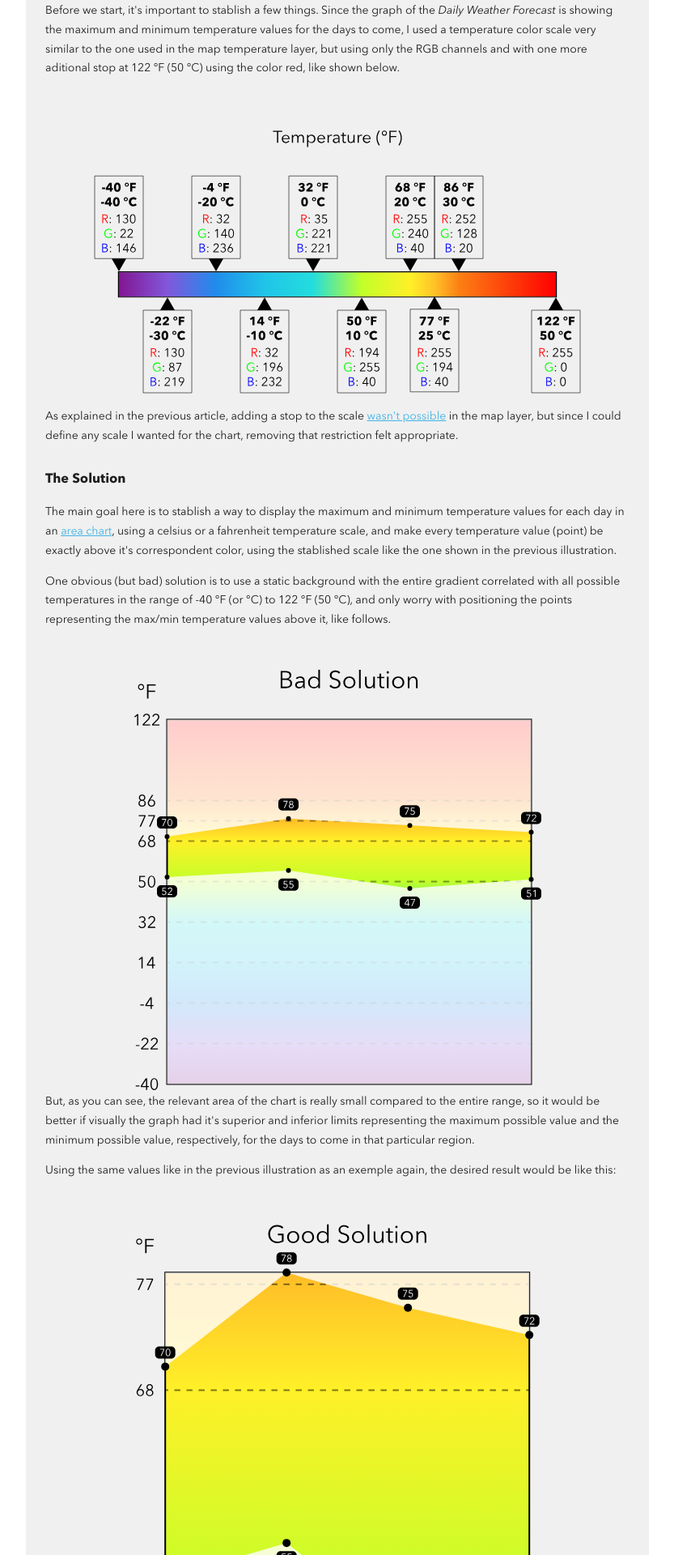
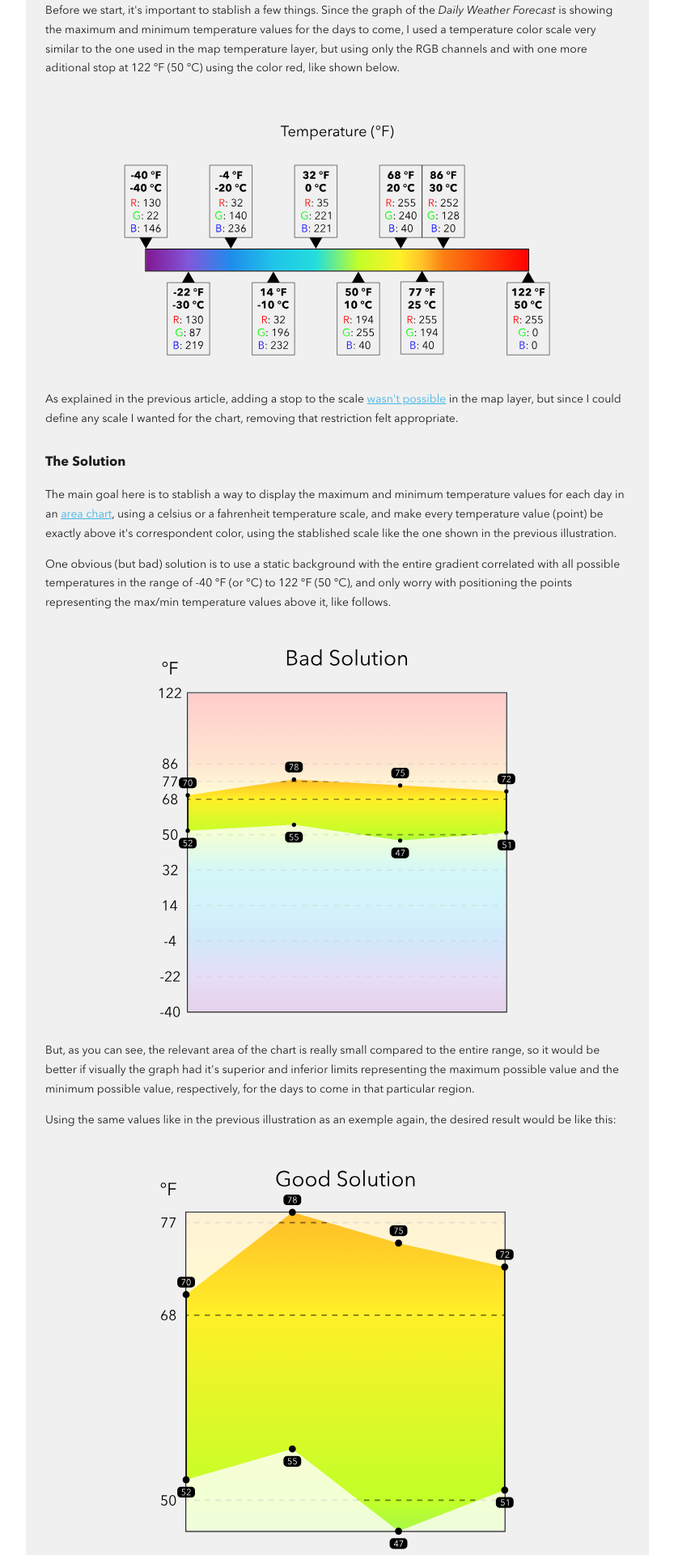
Before and after one commit to marcelonogjr/weather-app, a React (Create React App) app in the folder react-app/: page /about/dynamic-graph in a window 1280 px wide. Shown: the part 440-2360 px from the top of the page at 81% size, without its empty margins (223-1056 px from the left). Built offline with nearby package versions, Linux system fonts and the light colour scheme.

Commit message:
finished styling the dynamic graph article

```diff
--- a/react-app/src/components/About/DynamicGraphColor/DynamicGraphColor.module.css
+++ b/react-app/src/components/About/DynamicGraphColor/DynamicGraphColor.module.css
@@ -3,6 +3,59 @@
   flex-direction: column;
 }
 
-.article-content a{
+.article-content a {
   color: var(--color-hlink);
 }
+
+.article-content > svg {
+  align-self: center;
+}
+
+.article-content > svg,
+.article-content > div {
+  margin: calc(var(--articles-font-size) * 2) 0
+    calc(var(--articles-font-size) * 2) 0;
+}
+
+.ref-image {
+  display: flex;
+  justify-content: center;
+  align-items: center;
+}
+
+.ref-span {
+  color: var(--color-hlink);
+  text-decoration: underline;
+  cursor: pointer;
+}
+
+#dynamic_gradient-svg1 {
+  max-width: calc(39.375 * var(--articles-font-size));
+  max-height: calc(22.5 * var(--articles-font-size));
+}
+
+#dynamic_gradient-svg2 {
+  max-width: calc(32.8125 * var(--articles-font-size));
+  max-height: calc(32.8125 * var(--articles-font-size));
+}
+
+#dynamic_gradient-svg3 {
+  max-width: calc(32.8125 * var(--articles-font-size));
+  max-height: calc(34.375 * var(--articles-font-size));
+}
+
+#dynamic_gradient-svg4 {
+  max-width: calc(30.5 * var(--articles-font-size));
+  max-height: calc(14 * var(--articles-font-size));
+}
+
+#dynamic_gradient-svg5 {
+  max-width: calc(28.75 * var(--articles-font-size));
+  max-height: calc(11.71875 * var(--articles-font-size));
+}
+
+#dynamic_gradient-svg6,
+#dynamic_gradient-svg7 {
+  max-width: calc(31.125 * var(--articles-font-size));
+  max-height: calc(32.1875 * var(--articles-font-size));
+}
--- a/react-app/src/components/About/DynamicGraphColor/images/DynamicGraphColorSvgs.tsx
+++ b/react-app/src/components/About/DynamicGraphColor/images/DynamicGraphColorSvgs.tsx
@@ -13,12 +13,6 @@ export const DynamicGraphColorImg1 = () => {
       id={styles['dynamic_gradient-svg1']}
       xmlns='http://www.w3.org/2000/svg'
       viewBox='0 0 1050 600'
-      width={1050 * 0.6}
-      height={600 * 0.6}
-      style={{
-        marginTop: '2rem',
-        alignSelf: 'center',
-      }}
     >
       <style>
         {`.d1t1{fill:${genericColor}}.d1t2{fill:none;stroke:${genericColor};stroke-miterlimit:10}.d1t3{fill:red}.d1t4{fill:#0f0}.d1t5{fill:#00f}`}
@@ -409,12 +403,6 @@ export const DynamicGraphColorImg2 = () => {
       id={styles['dynamic_gradient-svg2']}
       xmlns='http://www.w3.org/2000/svg'
       viewBox='0 0 1050 1050'
-      width={1050 * 0.5}
-      height={1050 * 0.5}
-      style={{
-        marginTop: '2rem',
-        alignSelf: 'center',
-      }}
     >
       <style>
         {`.d2t1{fill:${genericColor}}.d2t2{opacity:.4}.d2t3,.d2t4{fill:none;stroke:${genericColor};stroke-width:4;stroke-miterlimit:10}.d2t4{stroke-dasharray:15,15}.d2t5{fill:${offGraphColor}}.d2t6{fill:${antiGenericColor}}`}
@@ -633,12 +621,6 @@ export const DynamicGraphColorImg3 = () => {
       id={styles['dynamic_gradient-svg3']}
       xmlns='http://www.w3.org/2000/svg'
       viewBox='0 0 1050 1100'
-      width={1050 * 0.5}
-      height={1100 * 0.5}
-      style={{
-        marginTop: '2rem',
-        alignSelf: 'center',
-      }}
     >
       <style>
         {`.d3t1{fill:${genericColor}}.d3t2{opacity:.5}.d3t3,.d3t4{fill:none;stroke:${genericColor};stroke-width:4;stroke-miterlimit:10}.d3t4{stroke-dasharray:15,15}.d3t5{fill:${offGraphColor}}.d3t6{fill:${antiGenericColor}}`}
@@ -804,12 +786,6 @@ export const DynamicGraphColorImg4 = () => {
       id={styles['dynamic_gradient-svg4']}
       xmlns='http://www.w3.org/2000/svg'
       viewBox='0 0 700 350'
-      width={610 * 0.8}
-      height={280 * 0.8}
-      style={{
-        marginTop: '2rem',
-        alignSelf: 'center',
-      }}
     >
       <style>
         {
@@ -854,12 +830,6 @@ export const DynamicGraphColorImg5 = () => {
       id={styles['dynamic_gradient-svg5']}
       xmlns='http://www.w3.org/2000/svg'
       viewBox='0 0 920 375'
-      width={920 * 0.5}
-      height={375 * 0.5}
-      style={{
-        marginTop: '2rem',
-        alignSelf: 'center',
-      }}
     >
       <style>
         {`.d5t0{fill:none;stroke:${genericColor};stroke-width:2;stroke-miterlimit:10}.d5t3{fill:${genericColor}}`}
@@ -926,12 +896,6 @@ export const DynamicGraphColorImg6 = () => {
       id={styles['dynamic_gradient-svg6']}
       xmlns='http://www.w3.org/2000/svg'
       viewBox='0 0 1060 1030'
-      width={1060 * 0.5}
-      height={1030 * 0.5}
-      style={{
-        marginTop: '2rem',
-        alignSelf: 'center',
-      }}
     >
       <style>{`.d6t1{fill:${genericColor}}`}</style>
       <linearGradient
@@ -982,12 +946,6 @@ export const DynamicGraphColorImg7 = () => {
       id={styles['dynamic_gradient-svg7']}
       xmlns='http://www.w3.org/2000/svg'
       viewBox='0 0 1060 1030'
-      width={1060 * 0.5}
-      height={1030 * 0.5}
-      style={{
-        marginTop: '2rem',
-        alignSelf: 'center',
-      }}
     >
       <style>
         {`.d7t1{fill:${genericColor}}.d7t2{opacity:1}.d7t3,.d7t4{fill:none;stroke:${genericColor};stroke-width:4;stroke-miterlimit:10}.d7t4{stroke-dasharray:15,15}`}
```
